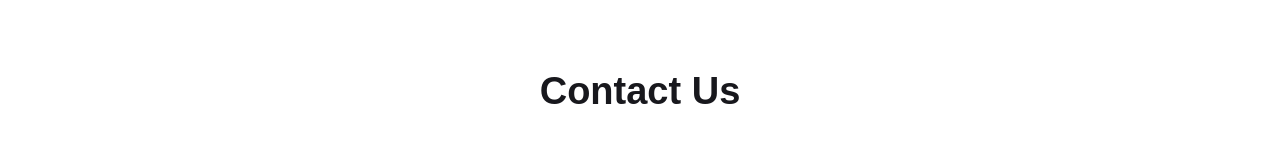
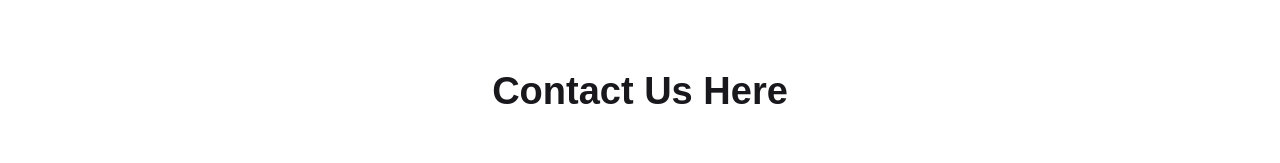
Before and after one commit to vikasbhalla05/React-Ecommerce, a React (Create React App) app: page /contact in a window 1280 px wide. Shown: the part 120-283 px from the top of the page. Built offline with nearby package versions, Linux system fonts and the light colour scheme.

Commit message:
#12: Context API with Provider & useContext Hooks

```diff
--- a/src/Contact.js
+++ b/src/Contact.js
@@ -1,5 +1,6 @@
 import React from "react";
 import styled from "styled-components";
+import { useProductContext } from "./Contexts/productContext";
 
 const Contact = () => {
   const Wrapper = styled.section`
@@ -34,9 +35,11 @@ const Contact = () => {
     }
   `;
 
+  const {myName} = useProductContext();
+
   return (
     <Wrapper>
-      <h2 className="common-heading">Contact Us</h2>
+      <h2 className="common-heading">Contact Us {myName}</h2>
 
       {/* map iframe */}
       <iframe
--- /dev/null
+++ b/src/Contexts/productContext.js
@@ -0,0 +1,20 @@
+// create a context
+
+import { createContext, useContext } from "react";
+const AppContext = createContext();
+
+// Provider
+
+const AppProvider = ({children}) => {
+    return <AppContext.Provider value={{ myName: "Here" }}>
+        {children}
+    </AppContext.Provider>;
+};
+
+// consumer => useContext hook
+// custom hooks
+const useProductContext = () => {
+    return useContext(AppContext);
+  };
+
+export {AppProvider, AppContext, useProductContext};
--- a/src/components/Footer.jsx
+++ b/src/components/Footer.jsx
@@ -63,6 +63,7 @@ const Footer = () => {
                   <a
                     href="https://www.youtube.com/channel/UCwfaAHy4zQUb2APNOGXUCCA"
                     target="_blank"
+                    rel="noreferrer"
                   >
                     <FaYoutube className="icons" />
                   </a>
--- a/src/index.js
+++ b/src/index.js
@@ -4,10 +4,11 @@ import "./index.css";
 import App from "./App";
 import reportWebVitals from "./reportWebVitals";
 
-
 const root = ReactDOM.createRoot(document.getElementById("root"));
 
-root.render(<App />);
+root.render(
+    <App />
+);
 
 // If you want to start measuring performance in your app, pass a function
 // to log results (for example: reportWebVitals(console.log))
```
Also changed, not shown: src/App.js (+7 -5 lines).
